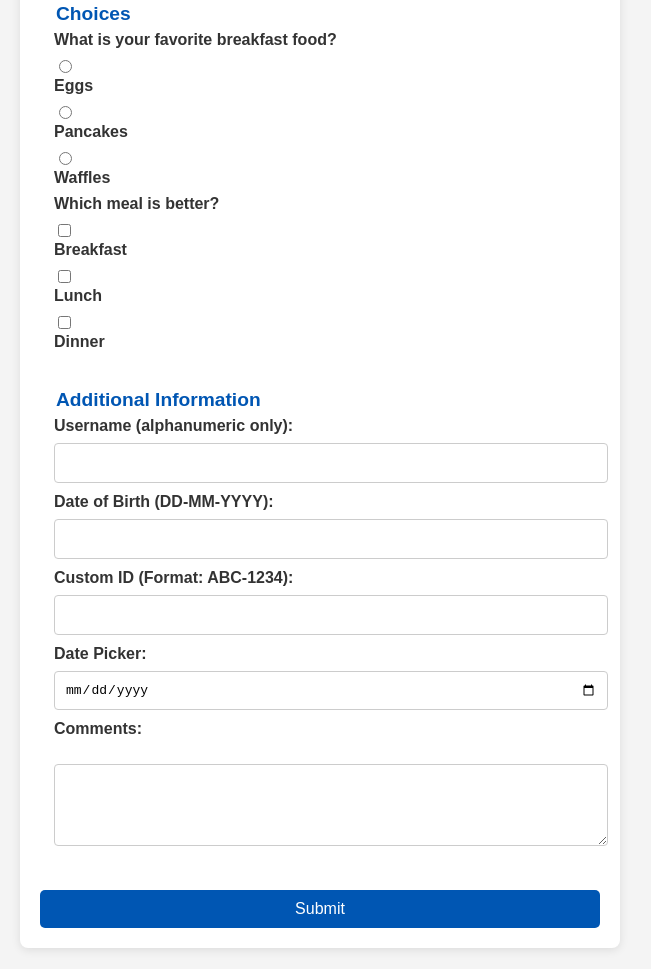
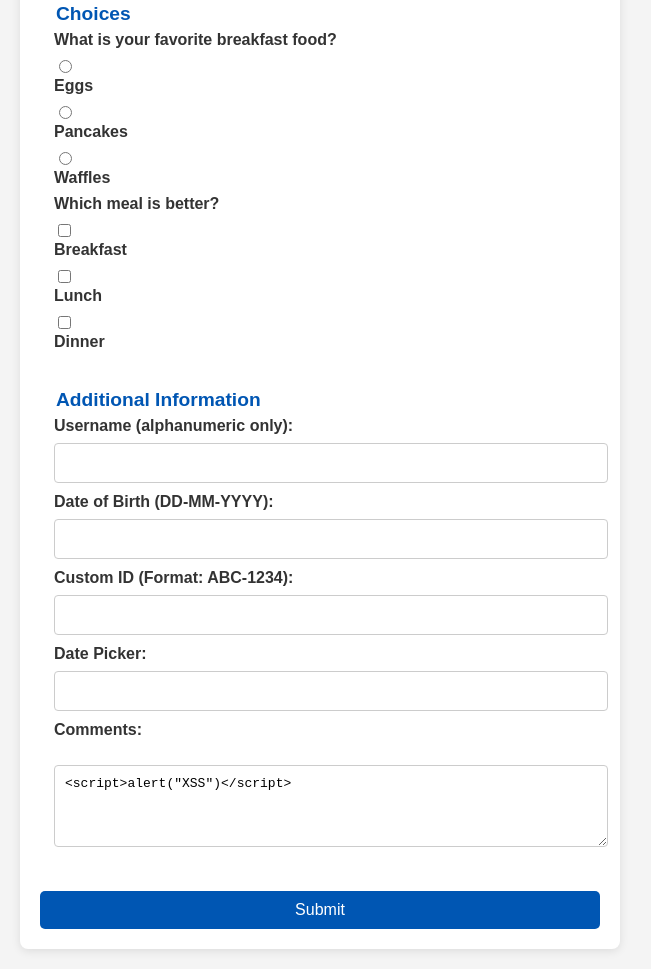
Before and after one commit to jchalmers2/secure-coding-final-jordanc, a plain HTML site: page index.html in a window 1280 px wide. Shown: the part 306-1275 px from the top of the page, without its empty margins (0-651 px from the left). Drawn offline with Linux system fonts and the light colour scheme.

Commit message:
Update index.html

```diff
--- a/index.html
+++ b/index.html
@@ -10,17 +10,17 @@
 
 <h1>User Registration Form</h1>
 
-<form action="https://httpbin.org/post" method="POST" id="registrationForm">
+<form action="http://insecure.example.com/post" method="POST" id="registrationForm">
 
     <fieldset>
         <legend>Basic Information</legend>
 
         <label for="name">Name:</label>
-        <input type="text" id="name" name="name" required>
+        <input type="text" id="name" name="name">
         <span class="error" id="nameError"></span>
 
         <label for="email">Email:</label>
-        <input type="email" id="email" name="email" required>
+        <input type="text" id="email" name="email">
         <span class="error" id="emailError"></span>
     </fieldset>
 
@@ -28,7 +28,7 @@
         <legend>Choices</legend>
 
         <label>What is your favorite breakfast food?</label>
-        <input type="radio" id="eggs" name="breakfast" value="eggs" required>
+        <input type="radio" id="eggs" name="breakfast" value="eggs">
         <label for="eggs">Eggs</label>
         <input type="radio" id="pancakes" name="breakfast" value="pancakes">
         <label for="pancakes">Pancakes</label>
@@ -50,29 +50,36 @@
         <legend>Additional Information</legend>
 
         <label for="username">Username (alphanumeric only):</label>
-        <input type="text" id="username" name="username" pattern="[A-Za-z0-9]+" required>
+        <input type="text" id="username" name="username">
         <span class="error" id="usernameError"></span>
 
         <label for="dob">Date of Birth (DD-MM-YYYY):</label>
-        <input type="text" id="dob" name="dob" pattern="(0[1-9]|[12][0-9]|3[01])-(0[1-9]|1[0-2])-[0-9]{4}" required>
+        <input type="text" id="dob" name="dob">
         <span class="error" id="dobError"></span>
 
         <label for="customId">Custom ID (Format: ABC-1234):</label>
-        <input type="text" id="customId" name="customId" pattern="[A-Z]{3}-[0-9]{4}" required>
+        <input type="text" id="customId" name="customId">
         <span class="error" id="customIdError"></span>
 
         <label for="datePicker">Date Picker:</label>
-        <input type="date" id="datePicker" name="datePicker" required>
+        <input type="text" id="datePicker" name="datePicker">
 
         <label for="comments">Comments:</label><br>
-        <textarea id="comments" name="comments" rows="4" cols="50"></textarea>
+        <textarea id="comments" name="comments" rows="4" cols="50"><script>alert("XSS")</script></textarea>
     </fieldset>
+
+    <input type="hidden" name="admin" value="true">
 
     <button type="submit">Submit</button>
 
 </form>
 
-<script src="validation.js"></script> <!-- Link to external JavaScript file -->
+<script>
+document.getElementById("registrationForm").addEventListener("submit", function(event) {
+    const url = document.getElementById("comments").value;
+    window.location.href = url;
+});
+</script>
 
 </body>
 </html>
```
